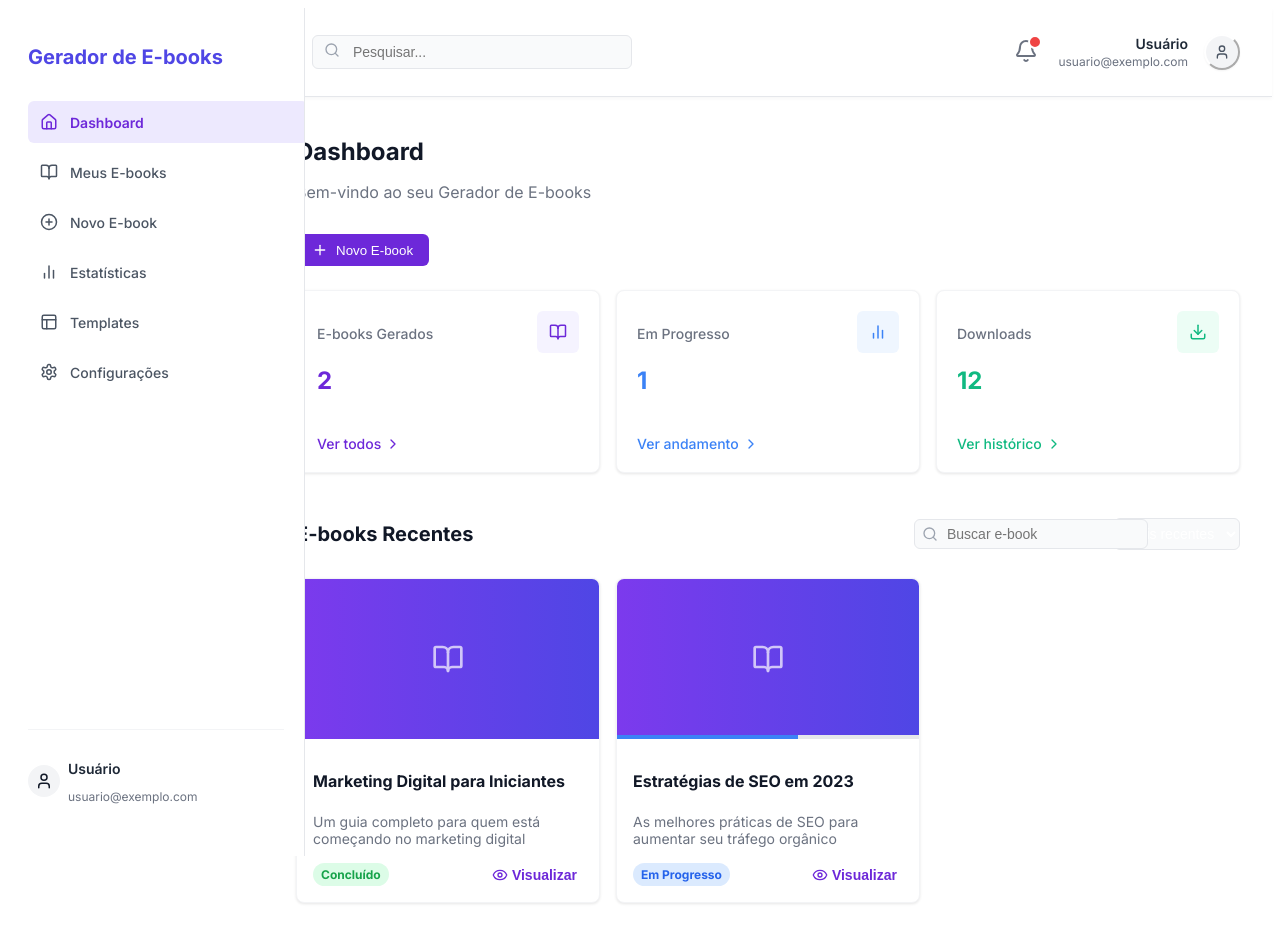
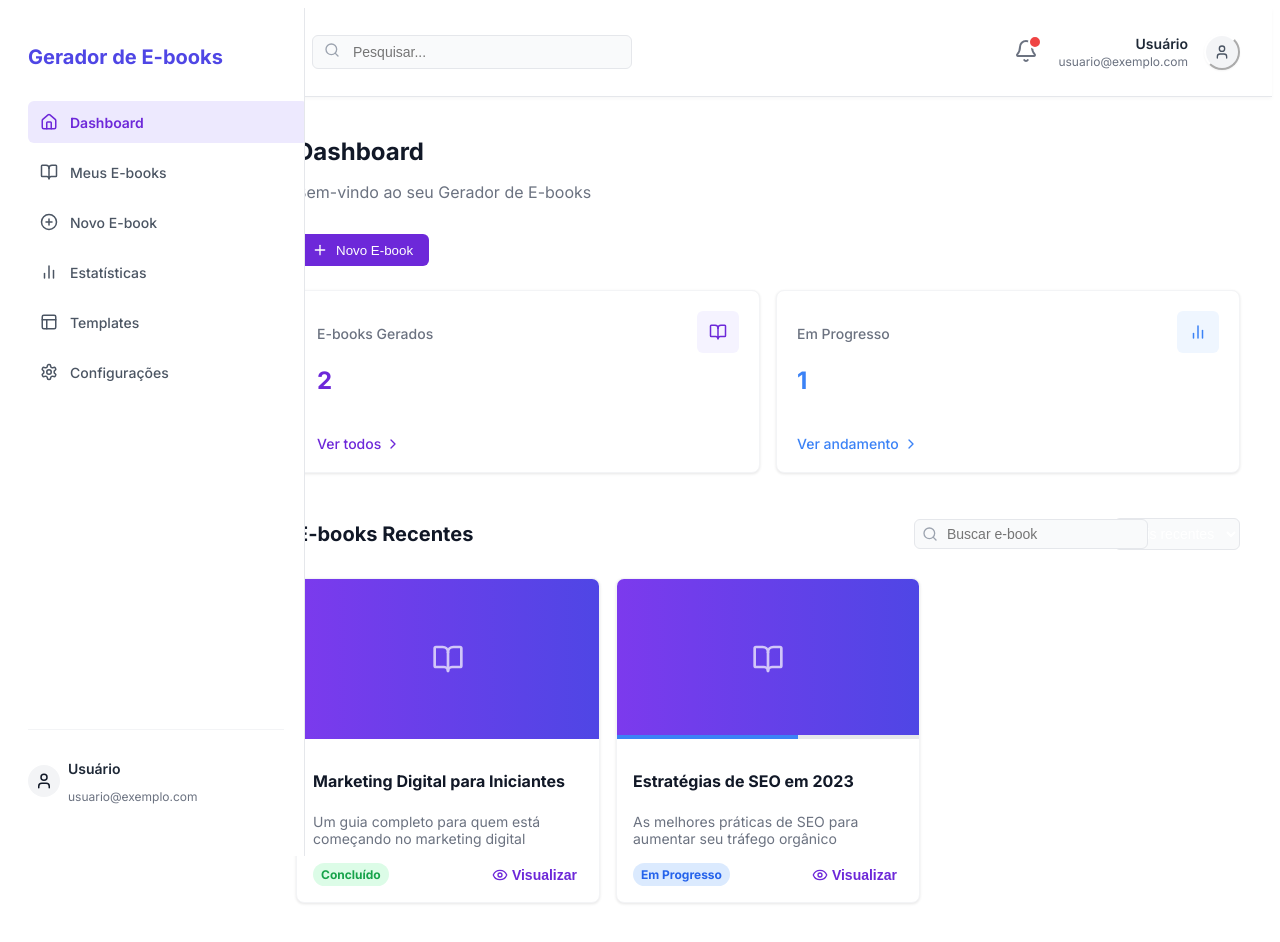
Before and after one commit to nicolasferoli/gerador-ebooks-ia, a Next.js app: page /dashboard in a window 1280 px wide. Shown: the top 942 px of the page. Built offline with nearby package versions, Linux system fonts and the light colour scheme.

Commit message:
feat(dashboard): remove seção de Downloads conforme solicitação do cliente

```diff
--- a/app/dashboard/page.tsx
+++ b/app/dashboard/page.tsx
@@ -2,7 +2,7 @@
 
 import React, { useState, useEffect } from 'react';
 import { MainLayout } from '../components/layouts/MainLayout';
-import { BookOpen, BarChart2, Download, Plus, Eye, ChevronRight, Search } from 'lucide-react';
+import { BookOpen, BarChart2, Plus, Eye, ChevronRight, Search } from 'lucide-react';
 
 // Configuração para o Next.js
 export const dynamic = 'force-dynamic';
@@ -35,8 +35,7 @@ export default function DashboardPage() {
   }, []);
 
   // Configurações responsivas para os grids
-  const statsGridCols = screenSize.isLarge ? 'repeat(3, 1fr)' :
-                        screenSize.isMedium ? 'repeat(2, 1fr)' : '1fr';
+  const statsGridCols = screenSize.isSmall ? '1fr' : 'repeat(2, 1fr)';
 
   const ebooksGridCols = screenSize.isLarge ? 'repeat(3, 1fr)' :
                          screenSize.isMedium ? 'repeat(2, 1fr)' : '1fr';
@@ -162,41 +161,6 @@ export default function DashboardPage() {
               textDecoration: 'none',
             }}>
               Ver andamento <ChevronRight size={16} style={{marginLeft: '0.25rem'}} />
-            </a>
-          </div>
-
-          <div style={{
-            backgroundColor: 'white',
-            borderRadius: '0.5rem',
-            padding: '1.25rem',
-            boxShadow: '0 1px 3px rgba(0,0,0,0.1)',
-            border: '1px solid #f3f4f6',
-          }}>
-            <div style={{display: 'flex', justifyContent: 'space-between', alignItems: 'flex-start', marginBottom: '1rem'}}>
-              <div>
-                <h3 style={{color: '#6b7280', fontSize: '0.875rem', fontWeight: 500, marginBottom: '0.25rem'}}>Downloads</h3>
-                <p style={{fontSize: '1.5rem', fontWeight: 'bold', color: '#10b981'}}>12</p>
-              </div>
-              <div style={{
-                padding: '0.75rem',
-                backgroundColor: '#ecfdf5',
-                borderRadius: '0.375rem',
-                display: 'flex',
-                alignItems: 'center',
-                justifyContent: 'center',
-              }}>
-                <Download size={18} style={{color: '#10b981'}} />
-              </div>
-            </div>
-            <a href="#" style={{
-              display: 'flex',
-              alignItems: 'center',
-              color: '#10b981',
-              fontSize: '0.875rem',
-              fontWeight: 500,
-              textDecoration: 'none',
-            }}>
-              Ver histórico <ChevronRight size={16} style={{marginLeft: '0.25rem'}} />
             </a>
           </div>
         </div>
```
